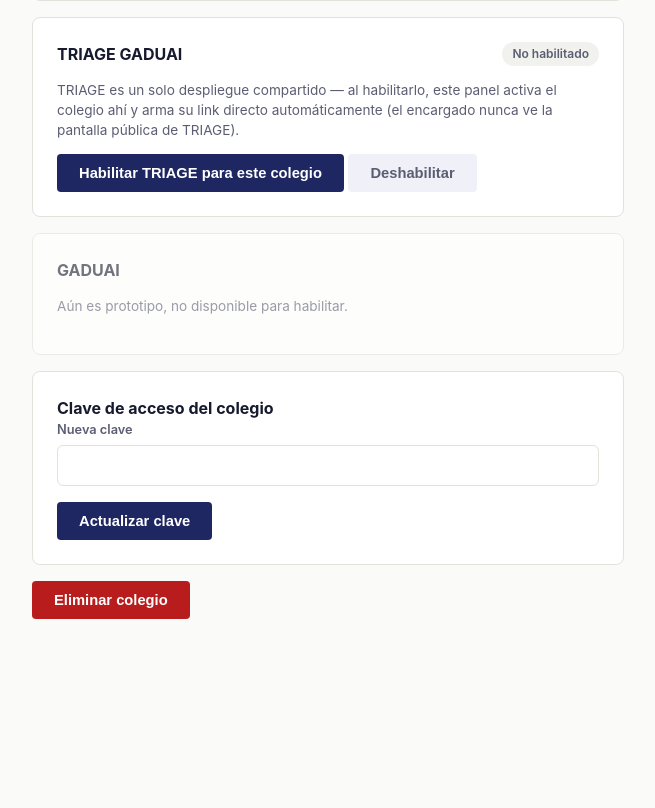
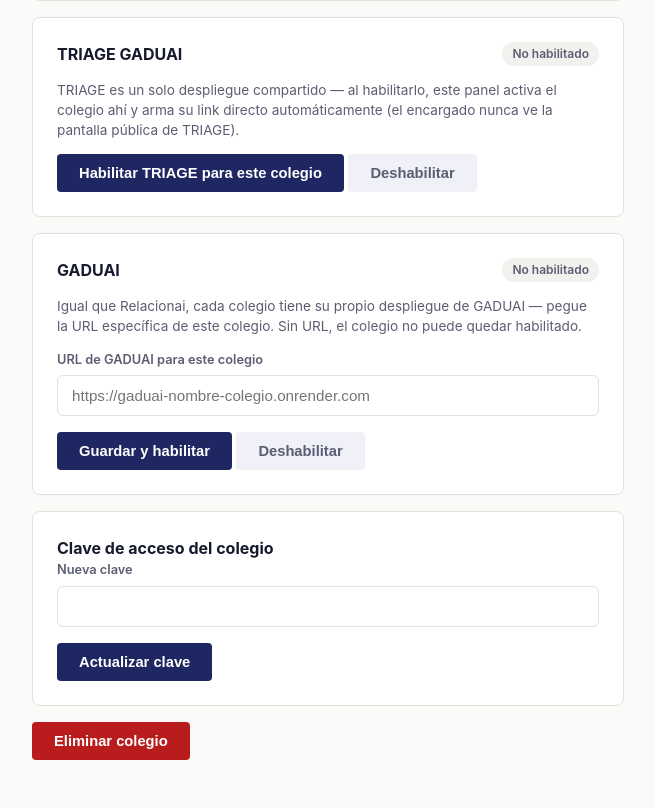
Before and after one commit to humbertoski26/gaduaiweb, a Flask app: page /admin/colegios/1 in a window 1280 px wide. Shown: the part 464-1272 px from the top of the page, without its empty margins (312-967 px from the left). Before the commit the page ends 1083 px from the top, so only its background shows below. Run offline with Flask 3, Linux system fonts and the light colour scheme; the visitor is signed in with stand-in values (Sample User, id 1); a database or web service that is not in the repository returns one stand-in record (values such as "Sample title"); some libraries are stand-ins or nearby versions.

Commit message:
Agregar GADUAI como tercer producto habilitable en el panel admin
Igual que Relacionai: un despliegue propio por colegio, URL pegada a mano
por el administrador. Reemplaza la tarjeta placeholder 'Aún es prototipo'
por una funcional, y agrega la columna correspondiente al listado de
colegios.

Co-Authored-By: Claude Sonnet 5 <noreply@anthropic.com>

```diff
--- a/portal/app.py
+++ b/portal/app.py
@@ -17,6 +17,7 @@ app.secret_key = os.environ["SECRET_KEY"]
 PRODUCTOS = {
     "relacionai": {"nombre": "Relacionai", "descripcion": "Gestión de convivencia escolar y casos."},
     "triage": {"nombre": "TRIAGE GADUAI", "descripcion": "Timeline y triage de la gestión del colegio."},
+    "gaduai": {"nombre": "GADUAI", "descripcion": "Plataforma multi-perfil del colegio: timeline, entrevista formal y más — un despliegue propio por colegio, como Relacionai."},
 }
 
 TRIAGE_BASE_URL = (os.environ.get("TRIAGE_BASE_URL") or "https://triage-gaduai.onrender.com").rstrip("/")
@@ -305,7 +306,7 @@ def admin_colegio(colegio_id):
 @app.route("/admin/colegios/<int:colegio_id>/acceso/<producto>", methods=["POST"])
 @admin_login_required
 def admin_toggle_acceso(colegio_id, producto):
-    if producto not in ("relacionai", "triage"):
+    if producto not in ("relacionai", "triage", "gaduai"):
         return redirect(url_for("admin_colegio", colegio_id=colegio_id))
     habilitado = request.form.get("habilitado") == "1"
     msg = "Guardado."
--- a/portal/templates/admin_colegio.html
+++ b/portal/templates/admin_colegio.html
@@ -37,9 +37,18 @@
     </form>
   </div>
 
-  <div class="card" style="opacity:0.6;">
-    <strong>GADUAI</strong>
-    <p style="font-size:0.85rem;color:var(--muted);">Aún es prototipo, no disponible para habilitar.</p>
+  <div class="card">
+    <div style="display:flex;justify-content:space-between;align-items:center;">
+      <strong>GADUAI</strong>
+      <span class="badge {{ 'badge-on' if acc.gaduai else 'badge-off' }}">{{ 'Habilitado' if acc.gaduai else 'No habilitado' }}</span>
+    </div>
+    <p style="font-size:0.85rem;color:var(--muted);">Igual que Relacionai, cada colegio tiene su propio despliegue de GADUAI — pegue la URL específica de este colegio. Sin URL, el colegio no puede quedar habilitado.</p>
+    <form method="post" action="{{ url_for('admin_toggle_acceso', colegio_id=colegio.id, producto='gaduai') }}">
+      <label>URL de GADUAI para este colegio</label>
+      <input type="url" name="url" placeholder="https://gaduai-nombre-colegio.onrender.com" value="{{ acc.gaduai_url or '' }}" required>
+      <button class="btn {{ 'btn-muted' if acc.gaduai else '' }}" type="submit" name="habilitado" value="1">{{ 'Habilitado ✓' if acc.gaduai else 'Guardar y habilitar' }}</button>
+      <button class="btn {{ '' if acc.gaduai else 'btn-muted' }}" type="submit" name="habilitado" value="0" formnovalidate>Deshabilitar</button>
+    </form>
   </div>
 
   <div class="card">
--- a/portal/templates/admin_dashboard.html
+++ b/portal/templates/admin_dashboard.html
@@ -21,7 +21,7 @@
         <td>{{ c.comuna or '—' }}</td>
         <td><span class="badge {{ 'badge-on' if c.acc.relacionai else 'badge-off' }}">{{ 'Sí' if c.acc.relacionai else 'No' }}</span></td>
         <td><span class="badge {{ 'badge-on' if c.acc.triage else 'badge-off' }}">{{ 'Sí' if c.acc.triage else 'No' }}</span></td>
-        <td><span class="badge badge-off">Prototipo</span></td>
+        <td><span class="badge {{ 'badge-on' if c.acc.gaduai else 'badge-off' }}">{{ 'Sí' if c.acc.gaduai else 'No' }}</span></td>
         <td><a href="{{ url_for('admin_colegio', colegio_id=c.id) }}">Administrar</a></td>
       </tr>
       {% else %}
```
